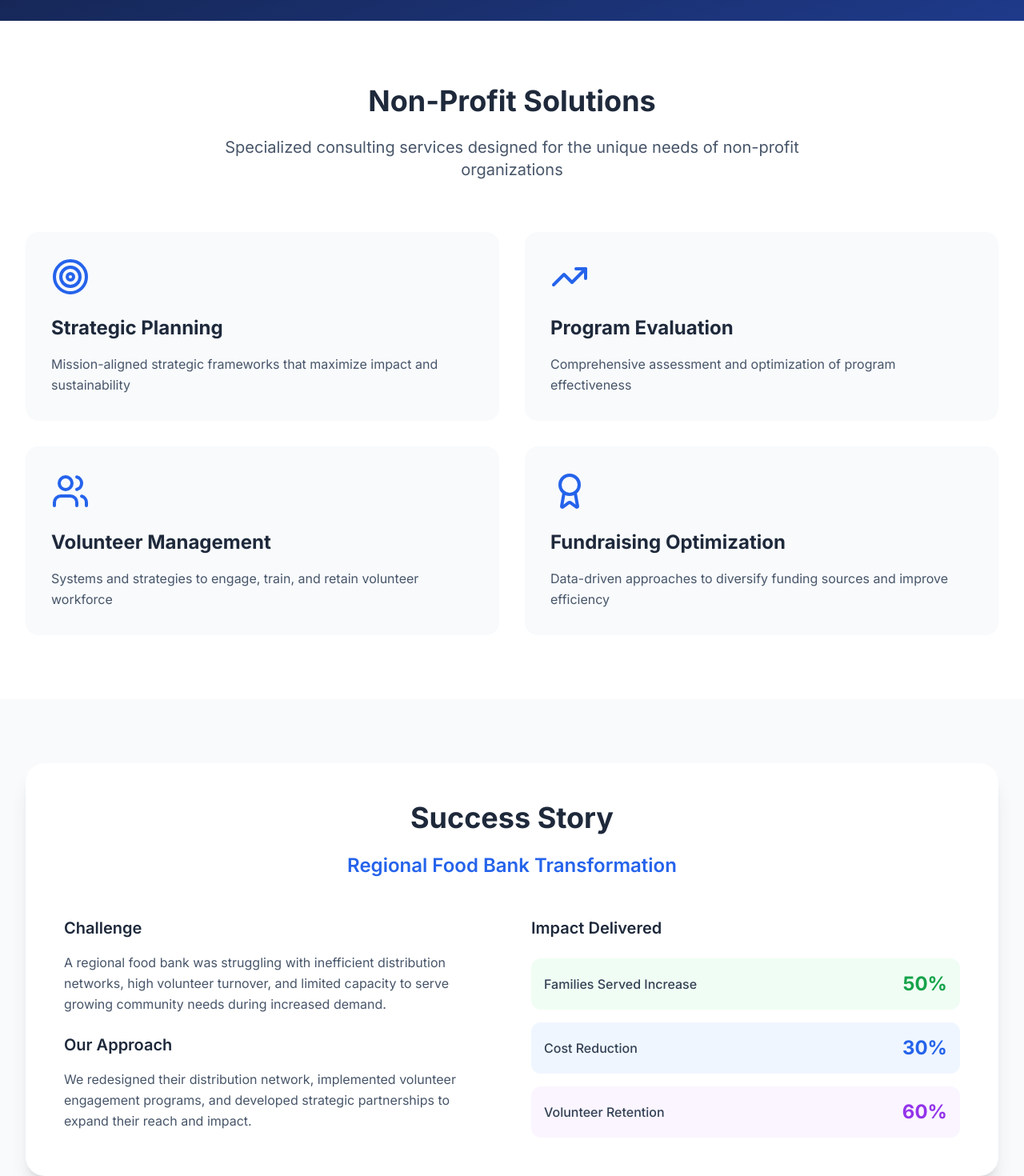
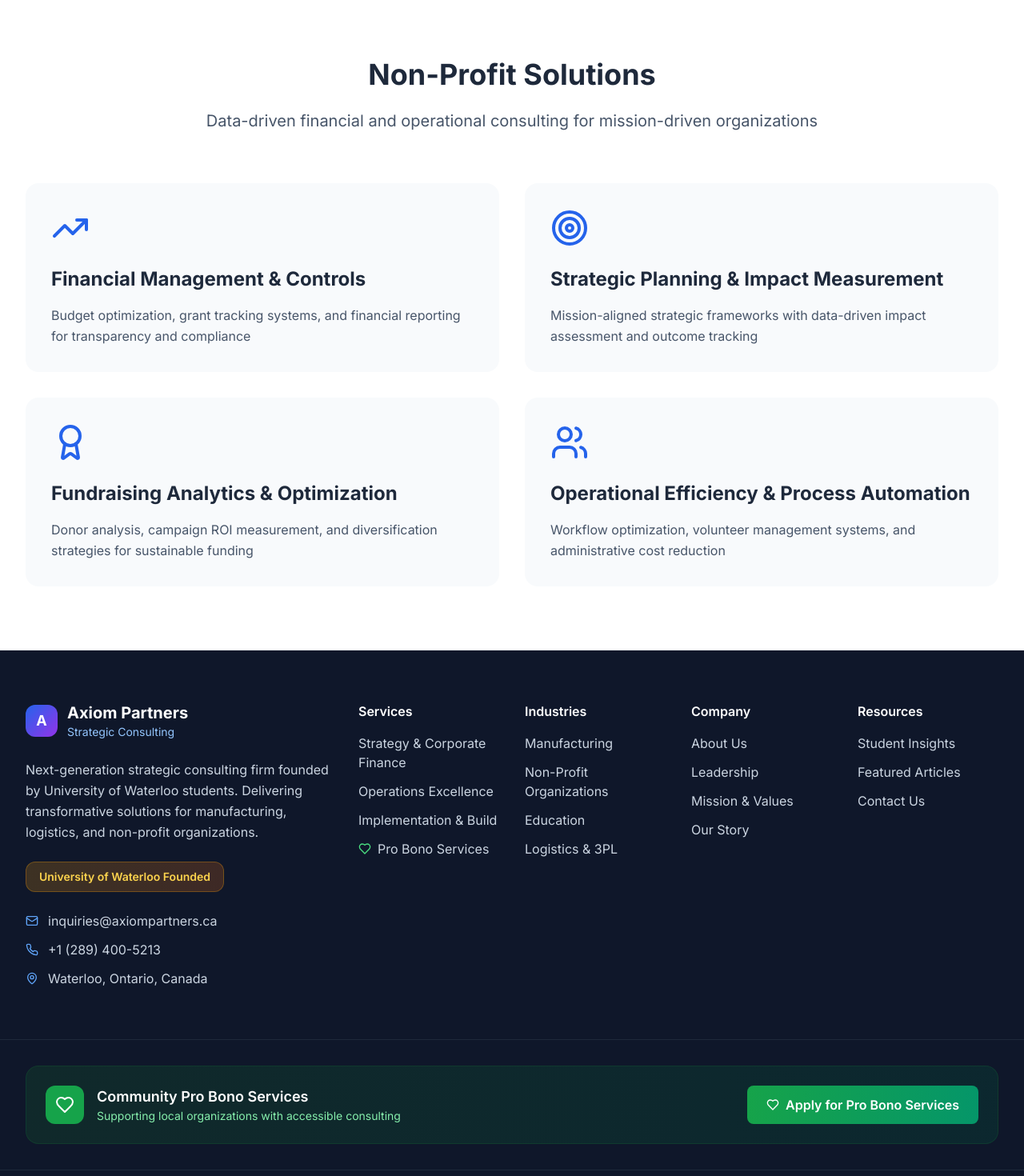
Before and after one commit to wlerouxaxiom/Axiom-Partners-Website, a Next.js app: page /industries/non-profit in a window 1280 px wide. Shown: the part 500-1970 px from the top of the page at 80% size. Built offline with nearby package versions, Linux system fonts and the light colour scheme.

Commit message:
Update non-profit page with realistic services and remove fictional case study

```diff
--- a/app/industries/non-profit/page.tsx
+++ b/app/industries/non-profit/page.tsx
@@ -6,24 +6,24 @@ import { Heart, CheckCircle, TrendingUp, Users, Target, Award } from 'lucide-rea
 export default function NonProfit() {
   const solutions = [
     {
-      icon: Target,
-      title: 'Strategic Planning',
-      description: 'Mission-aligned strategic frameworks that maximize impact and sustainability'
+      icon: TrendingUp,
+      title: 'Financial Management & Controls',
+      description: 'Budget optimization, grant tracking systems, and financial reporting for transparency and compliance'
     },
     {
-      icon: TrendingUp,
-      title: 'Program Evaluation',
-      description: 'Comprehensive assessment and optimization of program effectiveness'
+      icon: Target,
+      title: 'Strategic Planning & Impact Measurement',
+      description: 'Mission-aligned strategic frameworks with data-driven impact assessment and outcome tracking'
+    },
+    {
+      icon: Award,
+      title: 'Fundraising Analytics & Optimization',
+      description: 'Donor analysis, campaign ROI measurement, and diversification strategies for sustainable funding'
     },
     {
       icon: Users,
-      title: 'Volunteer Management',
-      description: 'Systems and strategies to engage, train, and retain volunteer workforce'
-    },
-    {
-      icon: Award,
-      title: 'Fundraising Optimization',
-      description: 'Data-driven approaches to diversify funding sources and improve efficiency'
+      title: 'Operational Efficiency & Process Automation',
+      description: 'Workflow optimization, volunteer management systems, and administrative cost reduction'
     }
   ];
 
@@ -43,8 +43,8 @@ export default function NonProfit() {
               <span className="text-blue-400">Non-Profit</span> Impact
             </h1>
             <p className="text-xl text-slate-300 max-w-3xl mx-auto leading-relaxed">
-              Enhancing operational efficiency, program effectiveness, and sustainable funding
-              models for mission-driven organizations that create positive social impact.
+              Financial analysis, operational efficiency, and strategic planning solutions
+              for non-profit organizations seeking to maximize their mission impact.
             </p>
           </motion.div>
         </div>
@@ -62,7 +62,7 @@ export default function NonProfit() {
           >
             <h2 className="text-4xl font-bold text-slate-800 mb-6">Non-Profit Solutions</h2>
             <p className="text-xl text-slate-600 max-w-3xl mx-auto">
-              Specialized consulting services designed for the unique needs of non-profit organizations
+              Data-driven financial and operational consulting for mission-driven organizations
             </p>
           </motion.div>
 
@@ -86,59 +86,6 @@ export default function NonProfit() {
           </div>
         </div>
       </section>
-
-      {/* Case Study */}
-      <section className="py-20 bg-slate-50">
-        <div className="max-w-7xl mx-auto px-4 sm:px-6 lg:px-8">
-          <motion.div
-            initial={{ opacity: 0, y: 30 }}
-            whileInView={{ opacity: 1, y: 0 }}
-            transition={{ duration: 0.8 }}
-            viewport={{ once: true }}
-            className="bg-white rounded-3xl p-12 shadow-xl"
-          >
-            <div className="text-center mb-12">
-              <h2 className="text-4xl font-bold text-slate-800 mb-6">Success Story</h2>
-              <h3 className="text-2xl text-blue-600 font-semibold">Regional Food Bank Transformation</h3>
-            </div>
-
-            <div className="grid grid-cols-1 lg:grid-cols-2 gap-12">
-              <div>
-                <h4 className="text-xl font-semibold text-slate-800 mb-4">Challenge</h4>
-                <p className="text-slate-600 mb-6 leading-relaxed">
-                  A regional food bank was struggling with inefficient distribution networks,
-                  high volunteer turnover, and limited capacity to serve growing community needs
-                  during increased demand.
-                </p>
-
-                <h4 className="text-xl font-semibold text-slate-800 mb-4">Our Approach</h4>
-                <p className="text-slate-600 leading-relaxed">
-                  We redesigned their distribution network, implemented volunteer engagement programs,
-                  and developed strategic partnerships to expand their reach and impact.
-                </p>
-              </div>
-
-              <div>
-                <h4 className="text-xl font-semibold text-slate-800 mb-6">Impact Delivered</h4>
-                <div className="space-y-4">
-                  <div className="flex items-center justify-between bg-green-50 rounded-xl p-4">
-                    <span className="text-slate-700 font-medium">Families Served Increase</span>
-                    <span className="text-2xl font-bold text-green-600">50%</span>
-                  </div>
-                  <div className="flex items-center justify-between bg-blue-50 rounded-xl p-4">
-                    <span className="text-slate-700 font-medium">Cost Reduction</span>
-                    <span className="text-2xl font-bold text-blue-600">30%</span>
-                  </div>
-                  <div className="flex items-center justify-between bg-purple-50 rounded-xl p-4">
-                    <span className="text-slate-700 font-medium">Volunteer Retention</span>
-                    <span className="text-2xl font-bold text-purple-600">60%</span>
-                  </div>
-                </div>
-              </div>
-            </div>
-          </motion.div>
-        </div>
-      </section>
     </div>
   );
 }
```
